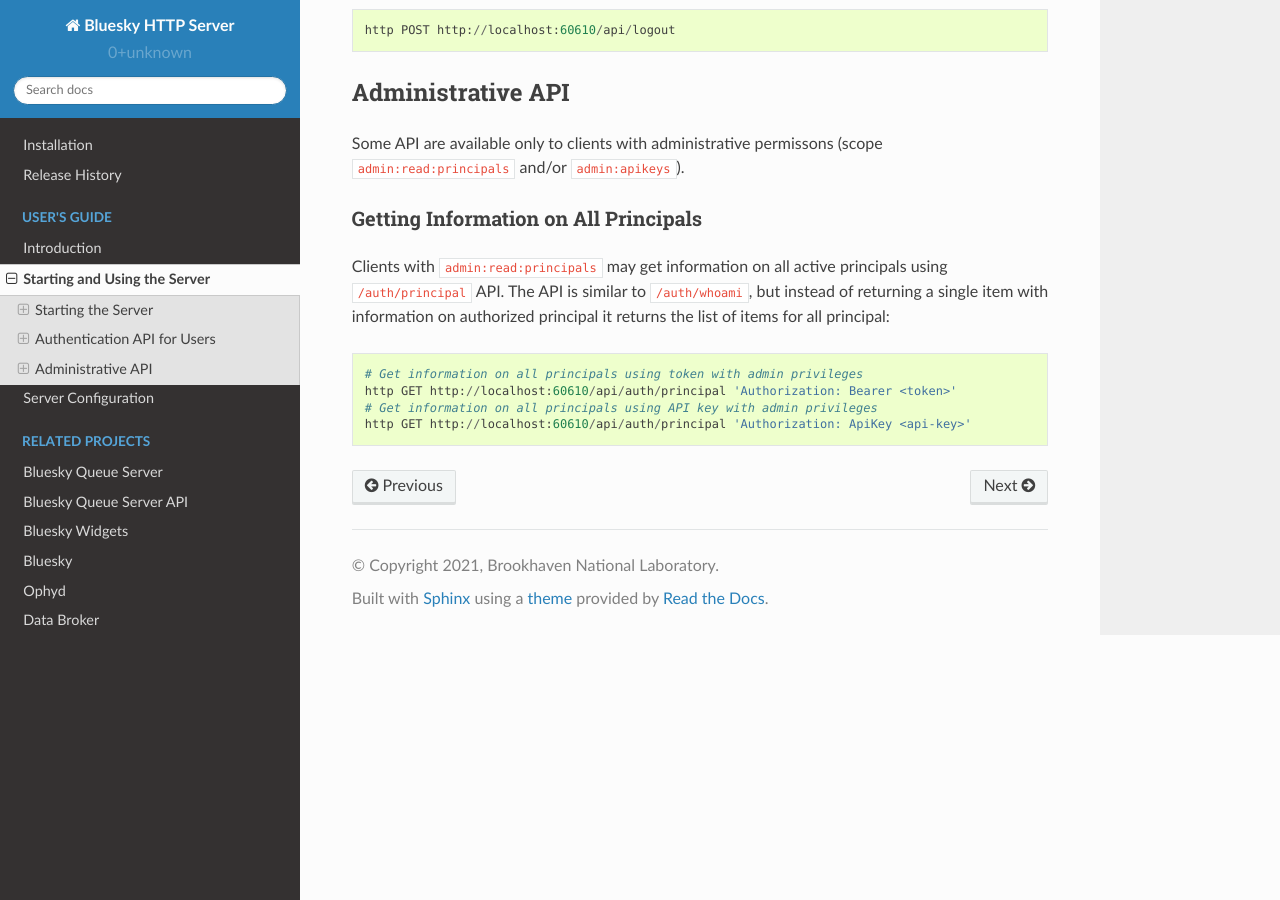
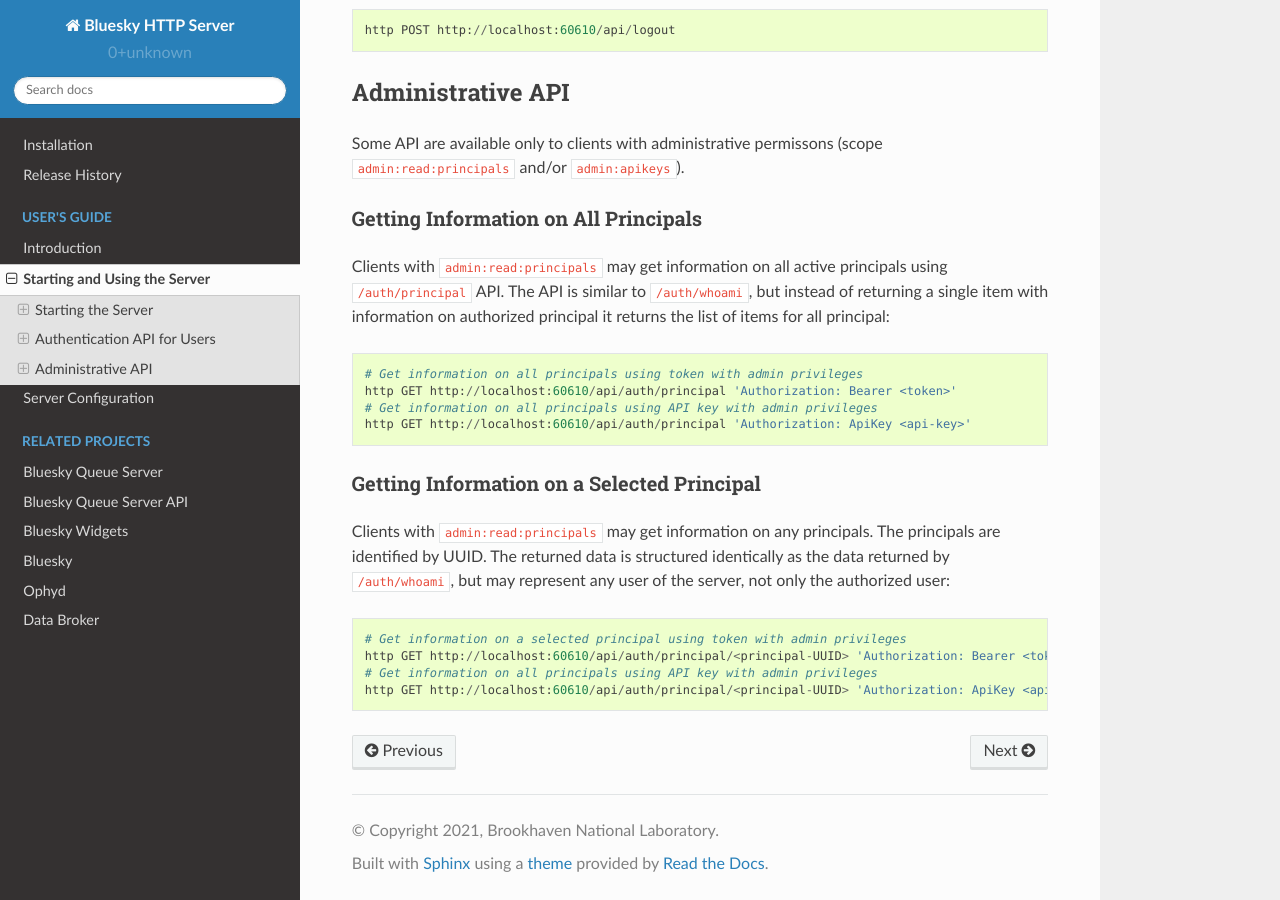
Before and after one commit to bluesky/bluesky-httpserver, a Sphinx documentation site: the page built from docs/source/usage.rst, in a window 1280 px wide and 900 px high, scrolled down 6375 px. Built offline with Sphinx 7.4.7 and the Read the Docs theme 2.0.0, drawn with Linux system fonts in a browser that asks for light colours.

Commit message:
DOC: docs and test for /auth/principal/<principal-uuid>

```diff
--- a/docs/source/usage.rst
+++ b/docs/source/usage.rst
@@ -308,3 +308,16 @@ for all principal::
   http GET http://localhost:60610/api/auth/principal 'Authorization: Bearer <token>'
   # Get information on all principals using API key with admin privileges
   http GET http://localhost:60610/api/auth/principal 'Authorization: ApiKey <api-key>'
+
+Getting Information on a Selected Principal
+-------------------------------------------
+
+Clients with ``admin:read:principals`` may get information on any principals.
+The principals are identified by UUID. The returned data is structured
+identically as the data returned by ``/auth/whoami``, but may represent any
+user of the server, not only the authorized user::
+
+  # Get information on a selected principal using token with admin privileges
+  http GET http://localhost:60610/api/auth/principal/<principal-UUID> 'Authorization: Bearer <token>'
+  # Get information on all principals using API key with admin privileges
+  http GET http://localhost:60610/api/auth/principal/<principal-UUID> 'Authorization: ApiKey <api-key>'
```
Also changed, not shown: 1 other file.
